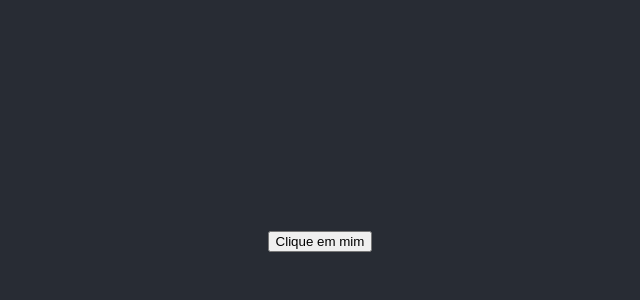
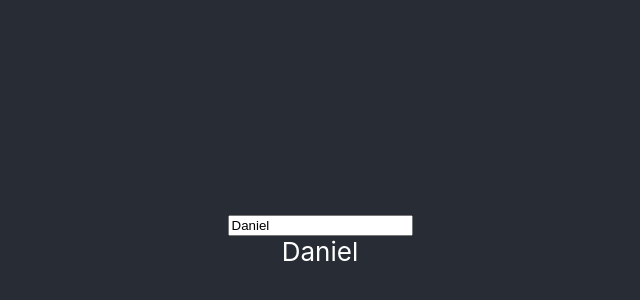
Before and after one commit to DanielAgostinhoSilva/erjs, a React (Create React App) app: page / in a window 1280 px wide. Shown: the part 164-464 px from the top of the page, without its empty margins (320-960 px from the left). Built offline with nearby package versions, Linux system fonts and the light colour scheme.

Commit message:
feat: 2.29. Interligação com formulários

```diff
--- a/src/App.tsx
+++ b/src/App.tsx
@@ -1,18 +1,11 @@
 import './App.css';
+import Form from "./components/Form";
 
 function App() {
-    function handleClick(e: React.MouseEvent<HTMLButtonElement>) {
-        e.preventDefault()
-    }
-
     return (
         <div className="App">
             <header className="App-header">
-                <form action={'/teste'}>
-                    <button onClick={handleClick}>
-                        Clique em mim
-                    </button>
-                </form>
+                <Form></Form>
             </header>
         </div>
     );
--- /dev/null
+++ b/src/components/Form.tsx
@@ -0,0 +1,16 @@
+import {useState} from "react";
+
+export default function Form() {
+    const [name, setName] = useState('Daniel')
+    return <div>
+        <input
+            placeholder="nome"
+            type="text"
+            value={name}
+            onChange={event => setName(event.target.value)}
+        />
+        <div>
+            {name}
+        </div>
+    </div>
+}
```
